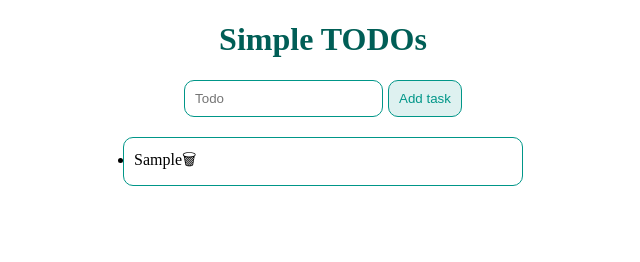
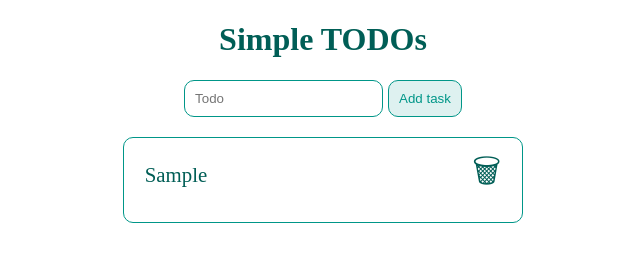
Before and after one commit to Dzhem/simple-todos, a plain HTML site: page index.html in a window 1280 px wide. Both pictures are taken after typing "Sample" into the empty fields and a click on the button "Add task". Shown: the whole page, without its empty margins (317-957 px from the left). Drawn offline with Linux system fonts and the light colour scheme.

Commit message:
стили для элементов списка

```diff
--- a/app.js
+++ b/app.js
@@ -9,6 +9,7 @@ function handleClick() {
   if (todoText) {
     const li = document.createElement("li");
     li.innerHTML = todoText + "<span>&#128465;</span>";
+    li.classList.add("todo-item");
     todoInput.value = "";
     todosList.append(li);
   }
--- a/style.css
+++ b/style.css
@@ -40,8 +40,24 @@ h1 {
 
 #todos {
   margin: 0 auto;
-  padding: 10px;
+  padding: 10px 1.3rem;
   border: 1px solid #009688;
   max-width: 400px;
   border-radius: 10px;
+  list-style: none;
+  font-size: 1.3rem;
+  color: #005e56;
 }
+
+.todo-item {
+  display: flex;
+  align-items: center;
+  justify-content: space-between;
+  margin-bottom: 10px;
+}
+
+.todo-item span {
+  margin-left: 10px;
+  font-size: 2rem;
+  cursor: pointer;
+}
```
